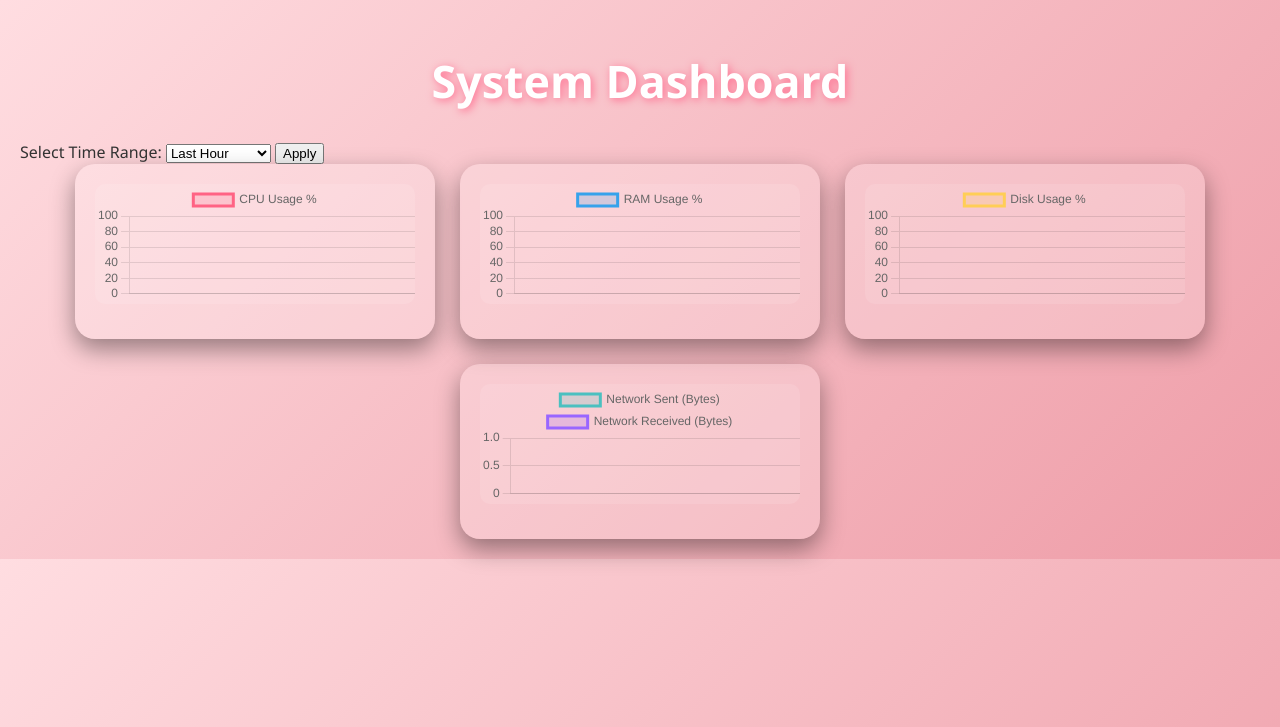
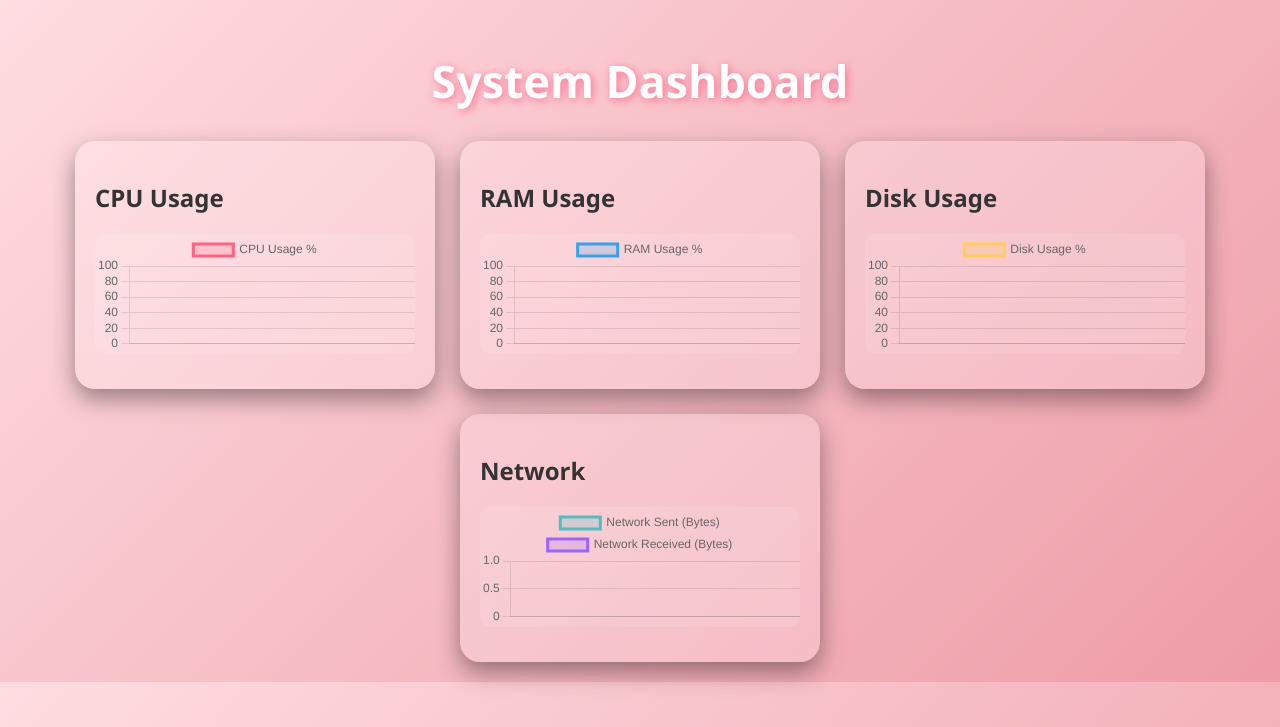
Before and after one commit to dxrling-d/raspberrypi-system-dashboard, a Flask app: page / in a window 1280 px wide. Shown: the top 727 px of the page. Run offline with Flask 3, Linux system fonts and the light colour scheme.

Commit message:
Update index.html

```diff
--- a/templates/index.html
+++ b/templates/index.html
@@ -1,41 +1,34 @@
 <!DOCTYPE html>
-<html>
+<html lang="en">
 <head>
     <meta charset="UTF-8">
     <title>System Dashboard</title>
     <link rel="stylesheet" href="{{ url_for('static', filename='style.css') }}">
-    <script src="https://cdn.jsdelivr.net/npm/chart.js"></script>
-    <script src="{{ url_for('static', filename='main.js') }}" defer></script>
 </head>
 <body>
     <div class="dashboard">
         <h1>System Dashboard</h1>
-
-        <div class="filter">
-            <label for="timeRange">Select Time Range:</label>
-            <select id="timeRange">
-                <option value="lastHour">Last Hour</option>
-                <option value="last6Hours">Last 6 Hours</option>
-                <option value="last12Hours">Last 12 Hours</option>
-                <option value="today">Today</option>
-            </select>
-            <button id="applyFilter">Apply</button>
-        </div>
-
         <div class="cards">
             <div class="card">
+                <h2>CPU Usage</h2>
                 <canvas id="cpuChart" width="400" height="150"></canvas>
             </div>
             <div class="card">
+                <h2>RAM Usage</h2>
                 <canvas id="ramChart" width="400" height="150"></canvas>
             </div>
             <div class="card">
+                <h2>Disk Usage</h2>
                 <canvas id="diskChart" width="400" height="150"></canvas>
             </div>
             <div class="card">
+                <h2>Network</h2>
                 <canvas id="networkChart" width="400" height="150"></canvas>
             </div>
         </div>
     </div>
+
+    <script src="https://cdn.jsdelivr.net/npm/chart.js"></script>
+    <script src="{{ url_for('static', filename='main.js') }}" defer></script>
 </body>
 </html>
```
